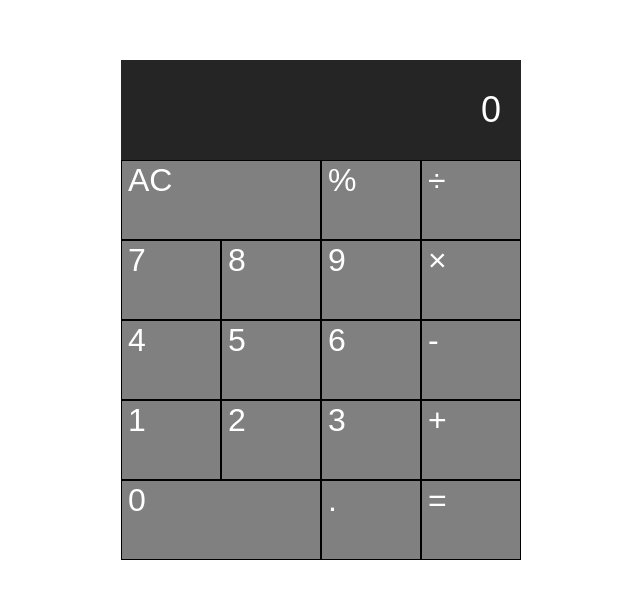
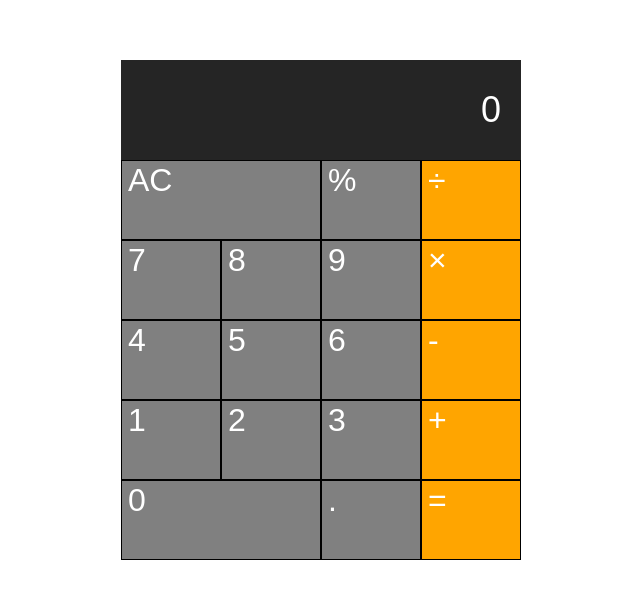
Before and after one commit to faqihrahman/kalkulator, a plain HTML site: page index.html in a window 1280 px wide. Shown: the part 148-746 px from the top of the page, without its empty margins (319-959 px from the left). Drawn offline with Linux system fonts and the light colour scheme.

Commit message:
Changed operator and equals icon color to Orange

```diff
--- a/stylesheet.css
+++ b/stylesheet.css
@@ -39,3 +39,7 @@ button{
 .all-clear, .zero-btn{
     width: 50%;
 }
+
+.operator, .equal-sign{
+    background-color: orange;
+}
```
